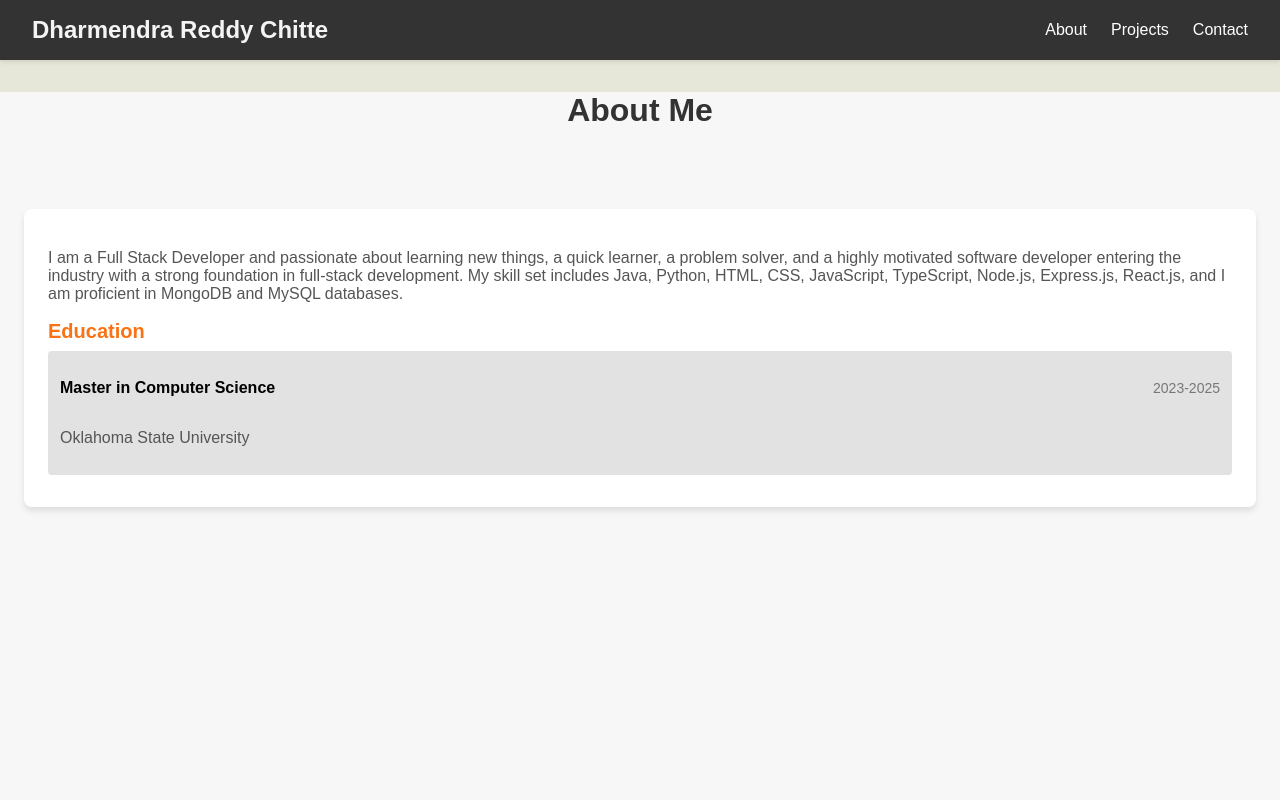
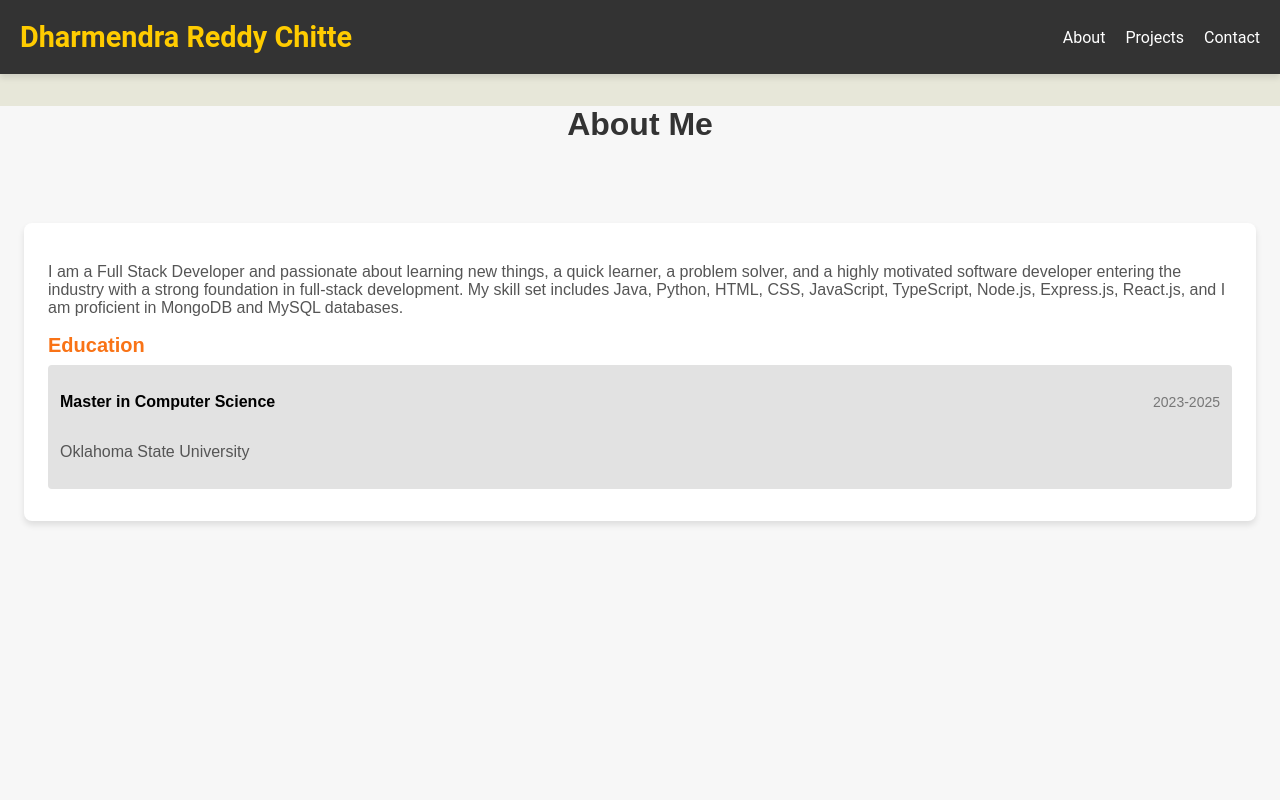
Before and after one commit to Camrahd/My-Portfolio, a React (Create React App) app in the folder portfolio/: page / in a window 1280 px wide. Shown: the top 800 px of the page. Built offline with nearby package versions, Linux system fonts and the light colour scheme.

Commit message:
About Me css modified

```diff
--- a/portfolio/src/App.css
+++ b/portfolio/src/App.css
@@ -6,56 +6,68 @@
   padding: 0;
 }
 
-
-/* Header container */
+/* Header Styling */
 .Header {
-  background-color: #333; /* Dark background */
-  color: #fff; /* White text */
-  padding: 1rem 2rem;
+  background-color: #333;
+  padding: 20px;
+  color: #fff;
   display: flex;
   justify-content: space-between;
   align-items: center;
-  box-shadow: 0 2px 4px rgba(0, 0, 0, 0.1);
+  box-shadow: 0 4px 6px rgba(0, 0, 0, 0.1);
+  position: sticky;
+  top: 0;
+  z-index: 1000;
 }
 
-/* Header title (name) */
+/* Title Styling */
 .Header h1 {
-  font-size: 1.5rem;
-  font-weight: bold;
   margin: 0;
-  color: #f4f4f4;
+  font-size: 1.8rem;
+  color: #ffcc00; /* Gold color for a standout effect */
+  font-family: 'Roboto', sans-serif;
 }
 
-/* Navigation menu */
+/* Navigation Styling */
 .Header nav ul {
-  list-style-type: none;
+  list-style: none;
   margin: 0;
   padding: 0;
   display: flex;
+  gap: 20px;
 }
 
-/* Navigation items */
+/* Navigation Links Styling */
 .Header nav ul li {
-  margin-right: 1.5rem;
+  margin: 0;
 }
 
-/* Links styling */
 .Header nav ul li a {
+  text-decoration: none;
   color: #fff;
-  text-decoration: none;
-  font-weight: 500;
   font-size: 1rem;
   transition: color 0.3s ease;
+  font-family: 'Roboto', sans-serif;
 }
 
 .Header nav ul li a:hover {
-  color: #4a90e2; /* Light blue hover effect */
+  color: #ffcc00; /* Matches the title color on hover */
 }
 
-/* Make the last item not have margin-right */
-.Header nav ul li:last-child {
-  margin-right: 0;
+/* Responsive Design for Smaller Screens */
+@media (max-width: 768px) {
+  .Header {
+    flex-direction: column;
+    align-items: flex-start;
+  }
+
+  .Header nav ul {
+    flex-direction: column;
+    gap: 10px;
+    align-items: flex-start;
+  }
 }
+
 
 .about-container {
   min-height: 100vh;
```
Also changed, not shown: 1 other file (tests, documents, lock files or other folders).
